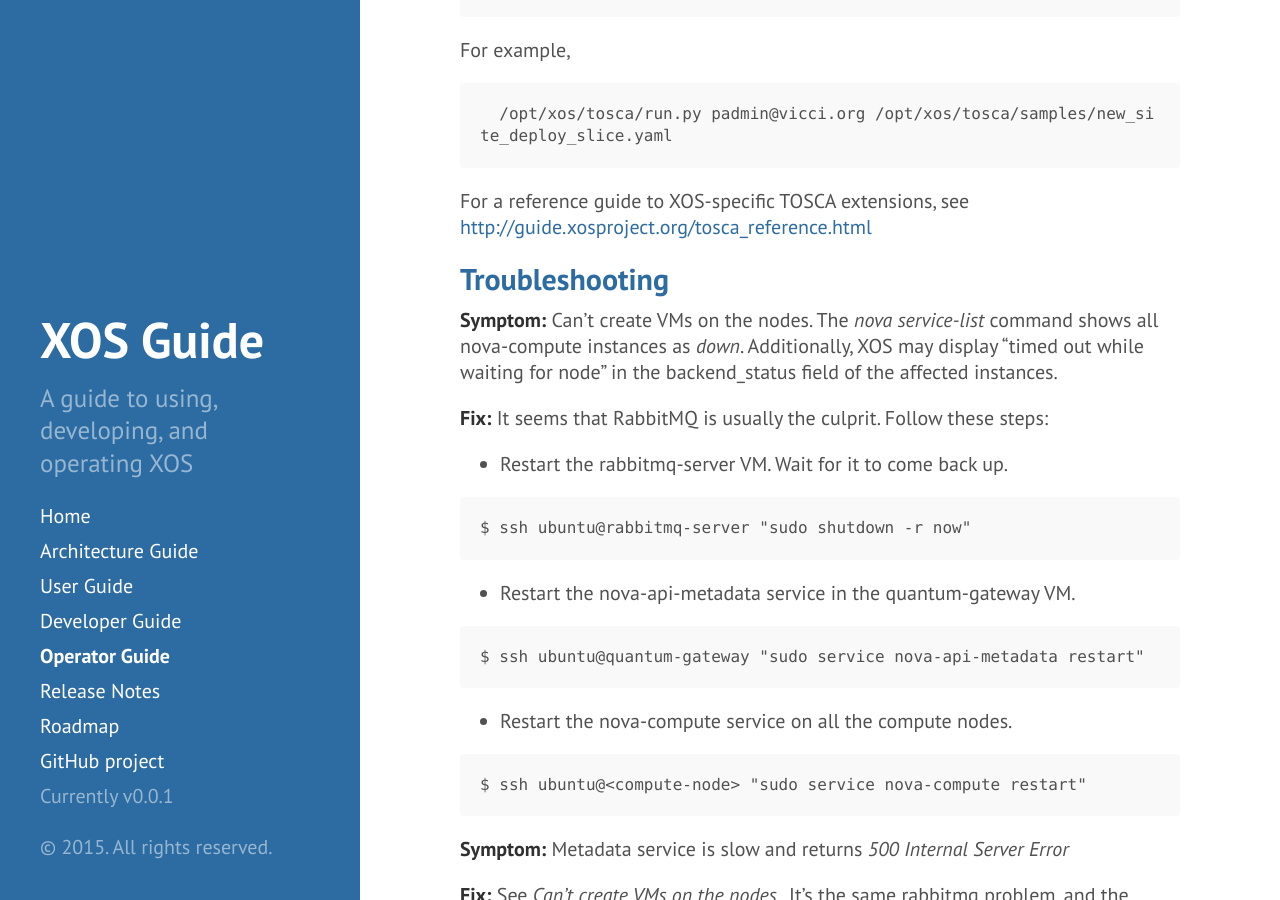
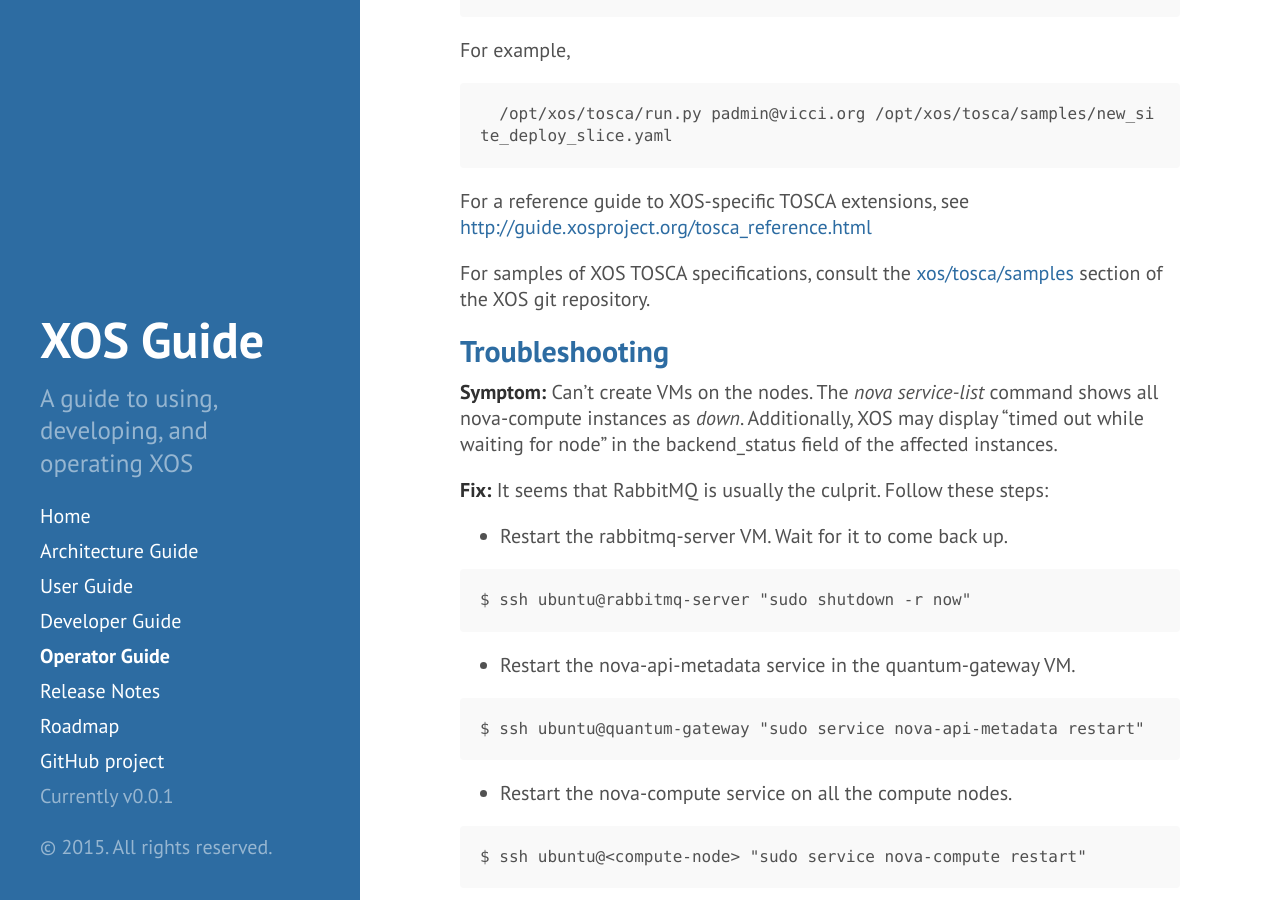
Before and after one commit to open-cloud/open-cloud.github.io.old, a Jekyll site: the page built from 3_operator.md, in a window 1280 px wide and 900 px high, scrolled down 5905 px. Built offline with Jekyll 4.4.1, drawn with Linux system fonts in a browser that asks for light colours; Markdown is read by kramdown in place of the engine named in the settings.

Commit message:
Added pointer to TOSCA samples

```diff
--- a/3_operator.md
+++ b/3_operator.md
@@ -237,6 +237,8 @@
 
 For a reference guide to XOS-specific TOSCA extensions, see [http://guide.xosproject.org/tosca_reference.html](http://guide.xosproject.org/tosca_reference.html)
 
+For samples of XOS TOSCA specifications, consult the [xos/tosca/samples](https://github.com/open-cloud/xos/tree/master/xos/tosca/samples) section of the XOS git repository.
+
 ##Troubleshooting
 
 **Symptom:** Can't create VMs on the nodes.  The *nova service-list* command shows all nova-compute instances as *down*. Additionally, XOS may display "timed out while waiting for node" in the backend_status field of the affected instances.
```
